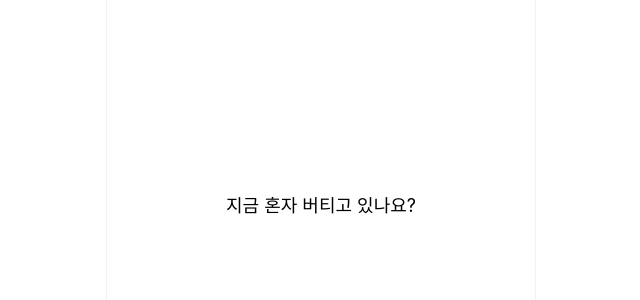
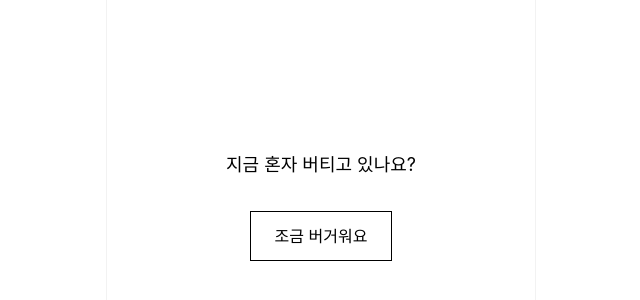
Before and after one commit to Melonisjy/InUs, a Next.js app: page /onboarding in a window 1280 px wide. Shown: the part 194-494 px from the top of the page, without its empty margins (319-959 px from the left). Built offline with nearby package versions, Linux system fonts and the light colour scheme.

Commit message:
feat: 온보딩 페이지 내 버튼 추가

```diff
--- a/app/onboarding/OnboardingPage.module.css
+++ b/app/onboarding/OnboardingPage.module.css
@@ -11,10 +11,12 @@
   min-height: 100vh;
   min-height: 100dvh;
 
-  /* 중앙 정렬 */
+  /* 중앙 정렬 (세로 방향) */
   display: flex;
+  flex-direction: column;
   align-items: center;
   justify-content: center;
+  gap: 32px;
 
   /* 패딩 (좌우 여백) */
   padding: 0 24px;
@@ -33,3 +35,48 @@
   /* 조용한 느낌을 위한 여백 */
   margin: 0;
 }
+
+.button {
+  /* 버튼 기본 스타일 */
+  font-size: 16px;
+  line-height: 1.5;
+  color: #000;
+  background-color: transparent;
+  border: 1px solid #000;
+  border-radius: 0;
+
+  /* 모바일 터치 영역 */
+  min-height: 44px;
+  min-width: 120px;
+  padding: 12px 24px;
+
+  /* 중앙 정렬 */
+  text-align: center;
+
+  /* 커서 */
+  cursor: pointer;
+
+  /* 애니메이션 */
+  animation: fadeIn 0.5s ease-in-out;
+
+  /* 터치 피드백 */
+  -webkit-tap-highlight-color: rgba(0, 0, 0, 0.1);
+  touch-action: manipulation;
+
+  /* 기본 스타일 제거 */
+  -webkit-appearance: none;
+  -moz-appearance: none;
+  appearance: none;
+}
+
+/* Fade-in 애니메이션 */
+@keyframes fadeIn {
+  from {
+    opacity: 0;
+    transform: translateY(8px);
+  }
+  to {
+    opacity: 1;
+    transform: translateY(0);
+  }
+}
--- a/app/onboarding/page.tsx
+++ b/app/onboarding/page.tsx
@@ -5,14 +5,32 @@
  * 사용자를 서비스의 흐름으로 자연스럽게 안내.
  */
 
+'use client'
+
+import { useState, useEffect } from 'react'
 import { Screen } from '@/shared/ui/layouts'
 import styles from './OnboardingPage.module.css'
 
 export default function OnboardingPage() {
+  const [showButton, setShowButton] = useState(false)
+
+  useEffect(() => {
+    const timer = setTimeout(() => {
+      setShowButton(true)
+    }, 1000)
+
+    return () => clearTimeout(timer)
+  }, [])
+
   return (
     <Screen>
       <div className={styles.container}>
         <p className={styles.text}>지금 혼자 버티고 있나요?</p>
+        {showButton && (
+          <button className={styles.button}>
+            조금 버거워요
+          </button>
+        )}
       </div>
     </Screen>
   )
```
